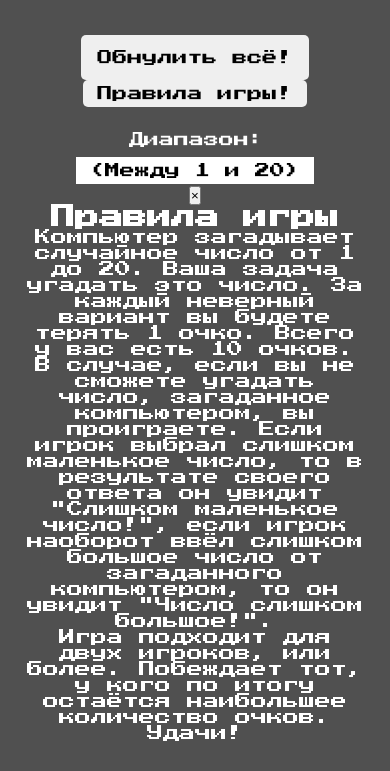
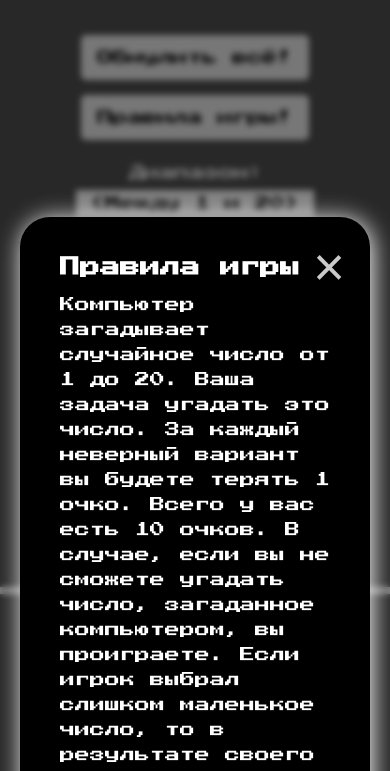
Before and after one commit to Navielon/Guess_the_number, a plain HTML site: page index.html in a window 390 px wide. Both pictures are taken after a click on the button "Правила игры!". Shown: the top 771 px of the page. Drawn offline with Linux system fonts and the light colour scheme.

Commit message:
Add files via upload

```diff
--- a/css/style.css
+++ b/css/style.css
@@ -29,7 +29,7 @@ body {
   padding-top: 35px;
   align-items: center;
 }
-@media (max-width: 530px) {
+@media (max-width: 750px) {
   .header__menu {
     flex-direction: column;
     align-items: center;
@@ -49,13 +49,7 @@ body {
   right: 50px;
   color: #fff;
 }
-@media (max-width: 530px) {
-  .header__between-text {
-    top: -25px;
-    right: 50px;
-  }
-}
-@media (max-width: 530px) {
+@media (max-width: 750px) {
   .header__between {
     margin-top: 50px;
   }
@@ -83,11 +77,126 @@ body {
   left: 50%;
   transform: translate(-50%, 50%);
 }
+.header-rules {
+  position: relative;
+}
+.header-rules__modal {
+  position: absolute;
+  transform: translate(15%, 30%);
+  background-color: #000000;
+  padding: 40px;
+  border-radius: 30px;
+  z-index: 55;
+  box-shadow: 2px 2px 25px #fff;
+}
+@media (max-width: 1200px) {
+  .header-rules__modal {
+    transform: translate(10%, 30%);
+  }
+}
+@media (max-width: 1050px) {
+  .header-rules__modal {
+    transform: translate(5%, 30%);
+  }
+}
+@media (max-width: 1000px) {
+  .header-rules__modal {
+    transform: translate(3%, 30%);
+  }
+}
+@media (max-width: 950px) {
+  .header-rules__modal {
+    transform: translate(1%, 30%);
+  }
+}
+@media (max-width: 930px) {
+  .header-rules__modal {
+    transform: translate(0%, 30%);
+  }
+}
+@media (max-width: 750px) {
+  .header-rules__modal {
+    transform: translate(0%, 0%);
+  }
+}
+@media (max-width: 380px) {
+  .header-rules__modal {
+    padding: 40px 20px;
+  }
+}
+@media (max-width: 500px) {
+  .header-rules__title {
+    text-align-last: left;
+  }
+}
+@media (max-width: 440px) {
+  .header-rules__title {
+    font-size: 20px;
+  }
+}
+@media (max-width: 380px) {
+  .header-rules__title {
+    font-size: 15px;
+  }
+}
+.header-rules__text {
+  max-width: 800px;
+  line-height: 25px;
+  margin-top: 15px;
+  text-align: left;
+}
+@media (max-width: 500px) {
+  .header-rules__text {
+    font-size: 15px;
+  }
+}
+.header-rules__close {
+  position: absolute;
+  top: 0;
+  right: 35px;
+  font-size: 75px;
+  color: #cacaca;
+  cursor: pointer;
+  border: none;
+  background: none;
+  transition: all 0.2s ease;
+}
+.header-rules__close:hover {
+  color: #444;
+}
+@media (max-width: 500px) {
+  .header-rules__close {
+    font-size: 55px;
+    top: 18px;
+    right: 25px;
+  }
+}
+@media (max-width: 380px) {
+  .header-rules__close {
+    font-size: 45px;
+    top: 26px;
+  }
+}
+
+.overlay {
+  position: absolute;
+  top: 0;
+  left: 0;
+  width: 100%;
+  height: 100%;
+  background-color: rgba(0, 0, 0, 0.5);
+  backdrop-filter: blur(3px);
+  z-index: 5;
+}
+
+.hidden {
+  display: none;
+}
 
 .btn {
   font-family: "Press Start 2P", sans-serif;
   border: none;
-  padding: 6px 14px;
+  padding: 8px 14px;
   font-size: 15px;
   border-radius: 5px;
   cursor: pointer;
@@ -97,8 +206,15 @@ body {
   background-color: #bdbdbd;
 }
 
-@media (max-width: 530px) {
+@media (max-width: 750px) {
   .reset {
+    padding: 15px 16px;
+  }
+}
+
+@media (max-width: 750px) {
+  .header-btn__rules {
+    margin-top: 15px;
     padding: 15px 16px;
   }
 }
```
